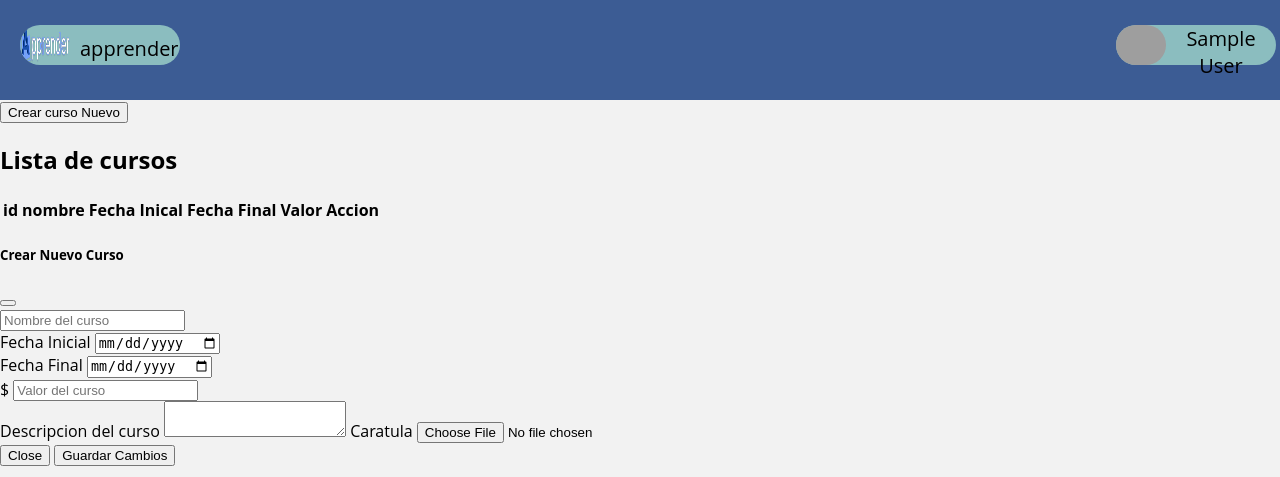
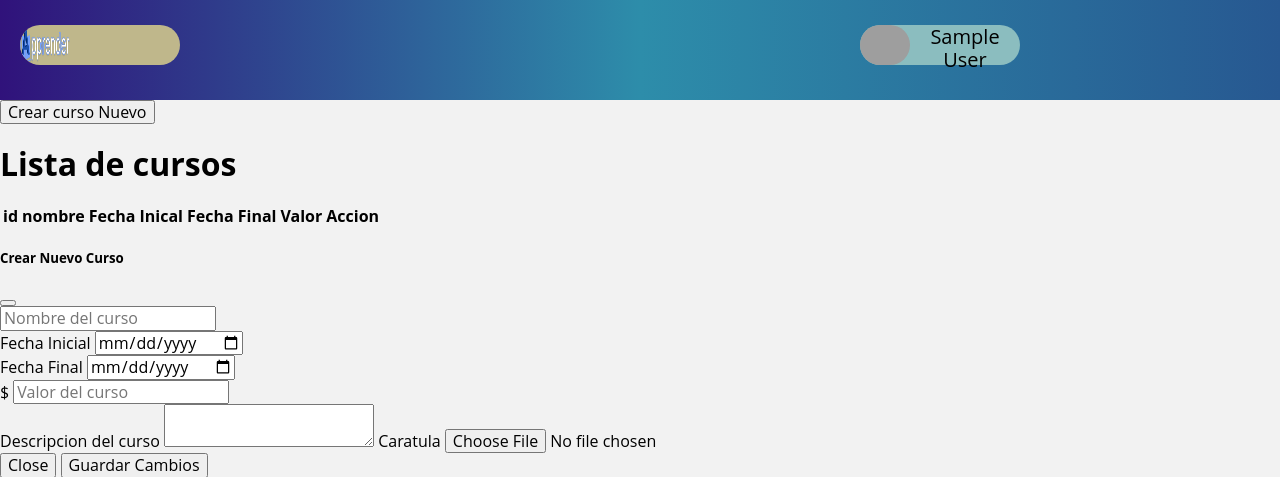
Before and after one commit to Cristian-ADSI/apprender.com, a PHP site: template views/teacher/index.php in a window 1280 px wide. Shown: the top 477 px of the page. Run offline with PHP 8.4, Linux system fonts and the light colour scheme; the template is opened without the code that fills it, so the values that code supplies are empty; the visitor is signed in with stand-in values (Sample User, id 1); some libraries are stand-ins or nearby versions; grey boxes are pictures that could not be loaded.

Commit message:
Agregando cambios pendientes

```diff
--- a/config/config.php
+++ b/config/config.php
@@ -5,6 +5,7 @@
 define('BOOTSTRAP','https://cdn.jsdelivr.net/npm/bootstrap@5.1.3/dist/css/bootstrap.min.css');
 define("KEY_TOKEN","APP.apprender$$");
 
+
 define('HOST', 'localhost');
 define('DBNAME', 'apprender');
 define('USER', 'root');
--- a/public/css/teacher.css
+++ b/public/css/teacher.css
@@ -12,21 +12,21 @@
 /*-----------------------inicio estilos header------------------------- */
 .group-header {
   display: flex;
-  background-color: #3c5c94;
+  background:linear-gradient(to right, #30127b, #2d8daa, #275891);
   height: 100px;
   margin: 0%;
   padding: 0%;
   border: none;
 }
 .contenedor-Logo {
-  width: 30%;
+  width: 50%;
   justify-content: center;
   text-align: center;
   font-size: 20px;
 }
 .contorno {
   display: flex;
-  background-color: #8bbdbf;
+  background-color: #bfb78b;
   margin-top: 25px;
   margin-left: 20px;
   height: 40px;
--- a/views/components/header.php
+++ b/views/components/header.php
@@ -15,14 +15,7 @@
                 <div class="logo">
                     <img src="<?PHP constant('URL') ?>/public/img/utilities/logo.png" alt="">
                 </div>
-                <div class="nombre-proyecto">
-                    <label>
-                        apprender
-                    </label>
-                </div>
             </div>
-        </div>
-        <div class="contenedor-titulo">
         </div>
         <div class="contenedor-usuario">
             <div class="contorno-usuario">
--- a/views/teacher/index.php
+++ b/views/teacher/index.php
@@ -13,7 +13,8 @@
     <link rel="stylesheet" href="<?PHP echo constant('URL') ?>/public/css/teacher.css">
     <!-- Bootstrap  -->
     <link rel="stylesheet" href="<?PHP echo constant('BOOTSTRAP') ?>">
-
+    <!-- Normalize: para ver todos los estilos iguales en los diferentes navegadores  -->
+    <link rel="stylesheet" href="/public/css/normalize.css">
     <title>Apprender</title>
 </head>
 
```
Also changed, not shown: views/home/index.php (+5 -5 lines), public/img/covers/node.png (added), 1 other file.
